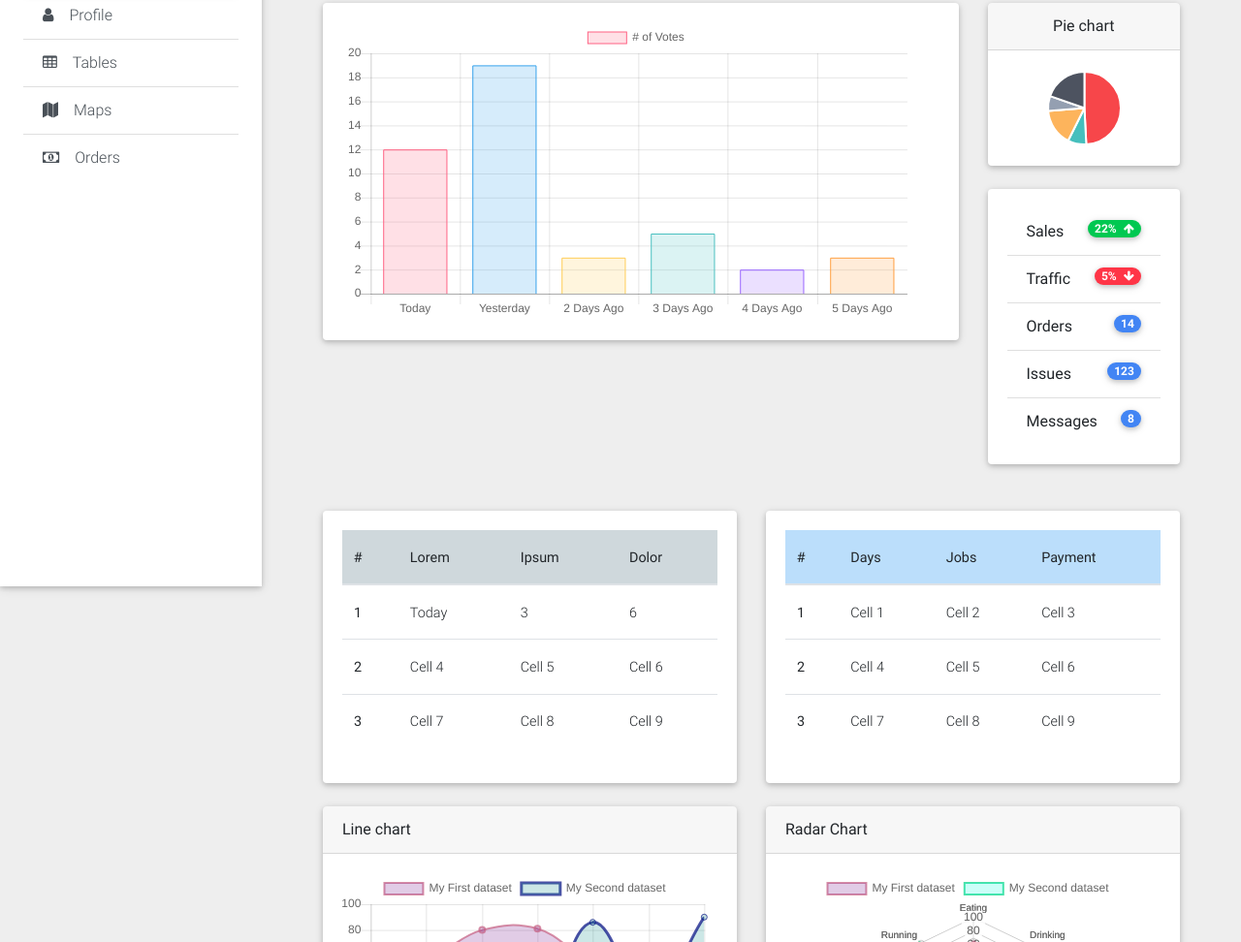
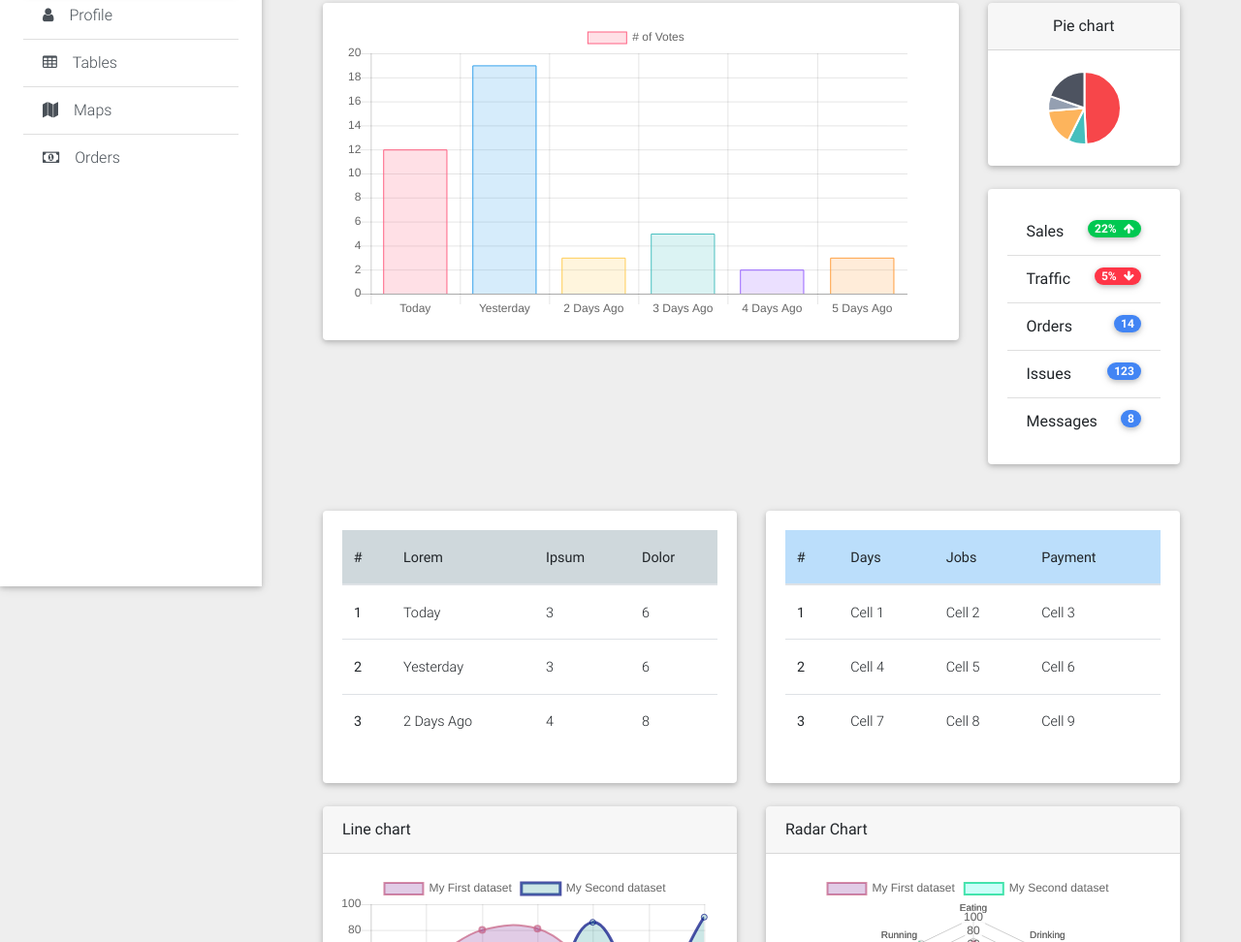
Before and after one commit to fossabot/volunteerArea, a plain HTML site: page public/app/index.html in a window 1280 px wide. Shown: the part 195-1167 px from the top of the page at 97% size. Drawn offline with Linux system fonts and the light colour scheme; some packages are replaced by stand-ins of ours.

Commit message:
Update index.html

```diff
--- a/public/app/index.html
+++ b/public/app/index.html
@@ -297,15 +297,15 @@
                       </tr>
                       <tr>
                         <th scope="row">2</th>
-                        <td>Cell 4</td>
-                        <td>Cell 5</td>
-                        <td>Cell 6</td>
+                        <td>Yesterday</td>
+                        <td>3</td>
+                        <td>6</td>
                       </tr>
                       <tr>
                         <th scope="row">3</th>
-                        <td>Cell 7</td>
-                        <td>Cell 8</td>
-                        <td>Cell 9</td>
+                        <td>2 Days Ago</td>
+                        <td>4</td>
+                        <td>8</td>
                       </tr>
                     </tbody>
                     <!-- Table body -->
```
